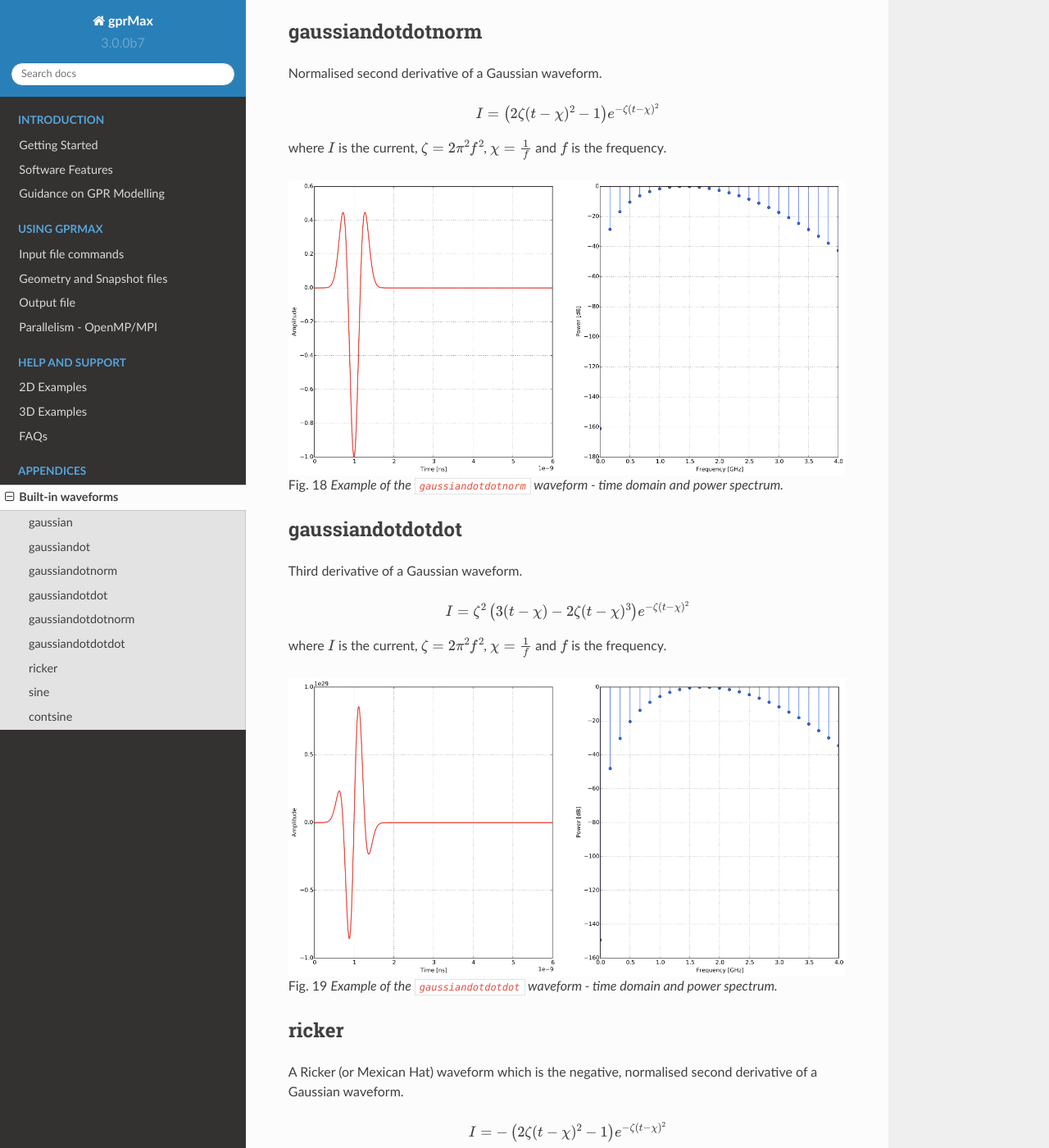
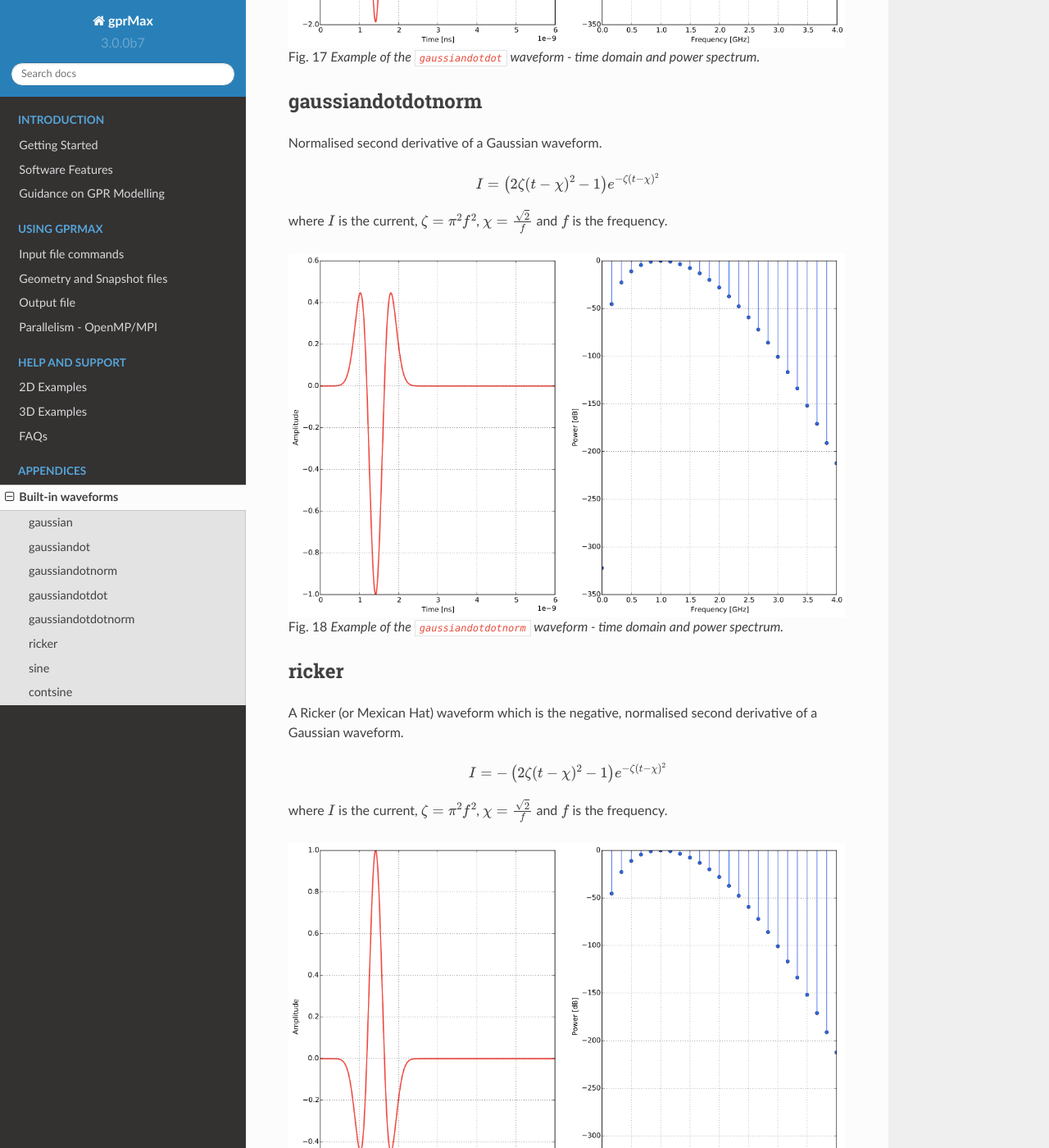
Before and after one commit to gprMax/gprMax, a Sphinx documentation site: the page built from docs/source/app_waveforms.rst, in a window 1280 px wide and 1400 px high, scrolled down 2693 px. Shown: the whole window at 82% size. Built offline with Sphinx 7.4.7 and the Read the Docs theme 2.0.0, drawn with Linux system fonts in a browser that asks for light colours; some of the changed text lies outside the part shown.

Commit message:
Corrected waveform plots for gaussiandotdot,  gaussiandotdotnorm and ricker in docs.

```diff
--- a/docs/source/app_waveforms.rst
+++ b/docs/source/app_waveforms.rst
@@ -55,7 +55,7 @@
 
 .. math:: I = 2\zeta \left(2\zeta(t-\chi)^2 - 1 \right) e^{-\zeta(t-\chi)^2}
 
-where :math:`I` is the current, :math:`\zeta = 2\pi^2f^2`, :math:`\chi=\frac{1}{f}` and :math:`f` is the frequency.
+where :math:`I` is the current, :math:`\zeta = \pi^2f^2`, :math:`\chi=\frac{\sqrt{2}}{f}` and :math:`f` is the frequency.
 
 .. figure:: images/gaussiandotdot.png
 
@@ -69,25 +69,11 @@
 
 .. math:: I = \left( 2\zeta (t-\chi)^2 - 1 \right) e^{-\zeta(t-\chi)^2}
 
-where :math:`I` is the current, :math:`\zeta = 2\pi^2f^2`, :math:`\chi=\frac{1}{f}` and :math:`f` is the frequency.
+where :math:`I` is the current, :math:`\zeta = \pi^2f^2`, :math:`\chi=\frac{\sqrt{2}}{f}` and :math:`f` is the frequency.
 
 .. figure:: images/gaussiandotdotnorm.png
 
     Example of the ``gaussiandotdotnorm`` waveform - time domain and power spectrum.
-
-
-gaussiandotdotdot
-=================
-
-Third derivative of a Gaussian waveform.
-
-.. math:: I = \zeta^2 \left( 3(t-\chi) - 2\zeta (t-\chi)^3 \right) e^{-\zeta(t-\chi)^2}
-
-where :math:`I` is the current, :math:`\zeta = 2\pi^2f^2`, :math:`\chi=\frac{1}{f}` and :math:`f` is the frequency.
-
-.. figure:: images/gaussiandotdotdot.png
-
-    Example of the ``gaussiandotdotdot`` waveform - time domain and power spectrum.
 
 
 ricker
@@ -97,7 +83,7 @@
 
 .. math:: I = - \left( 2\zeta (t-\chi)^2 -1 \right) e^{-\zeta(t-\chi)^2}
 
-where :math:`I` is the current, :math:`\zeta = 2\pi^2f^2`, :math:`\chi=\frac{1}{f}` and :math:`f` is the frequency.
+where :math:`I` is the current, :math:`\zeta = \pi^2f^2`, :math:`\chi=\frac{\sqrt{2}}{f}` and :math:`f` is the frequency.
 
 .. figure:: images/ricker.png
 
```
Also changed, not shown: docs/source/images/gaussiandotdot.png, docs/source/images/gaussiandotdotdot.png (deleted), docs/source/images/gaussiandotdotnorm.png, docs/source/images/ricker.png, 4 other files.
